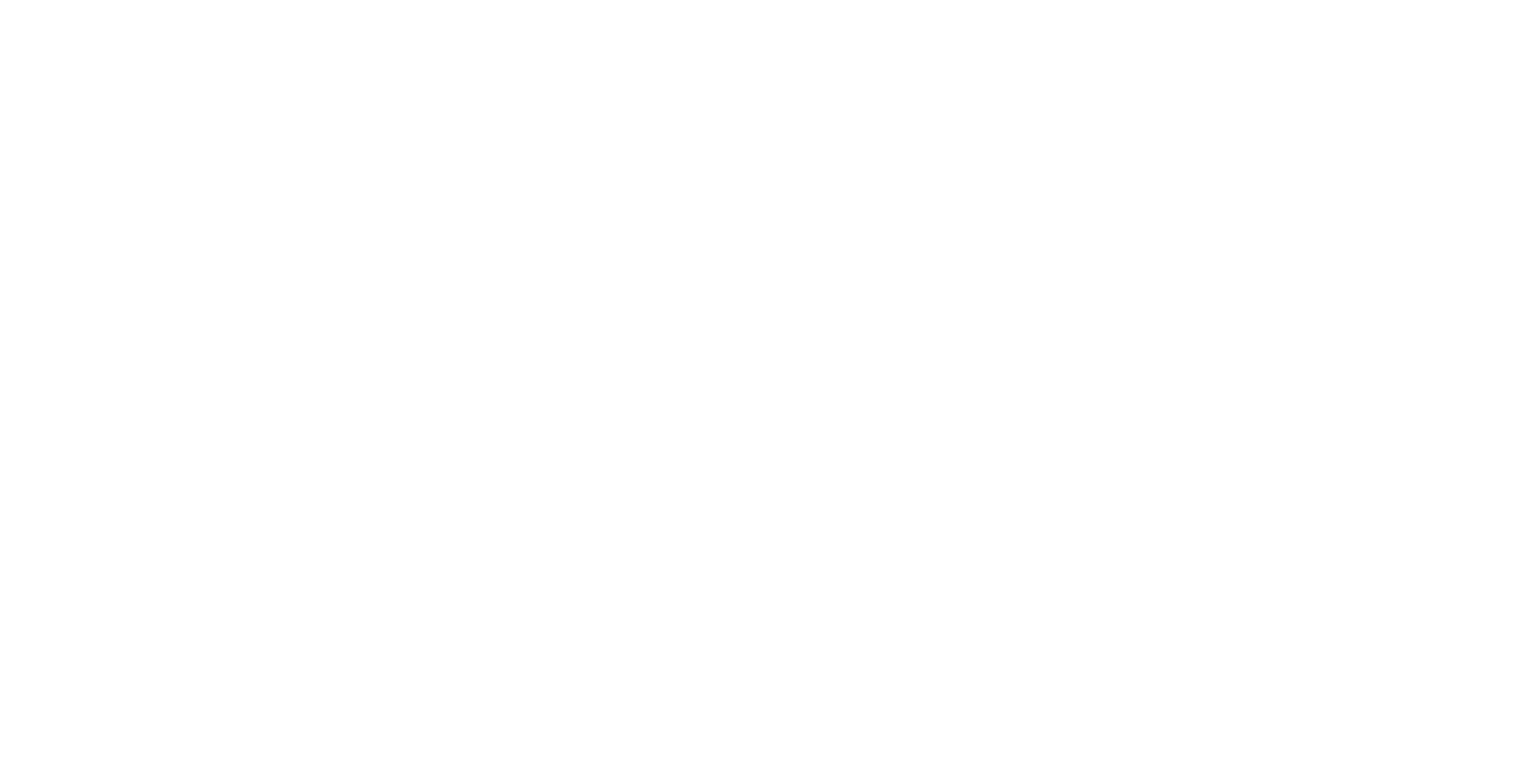
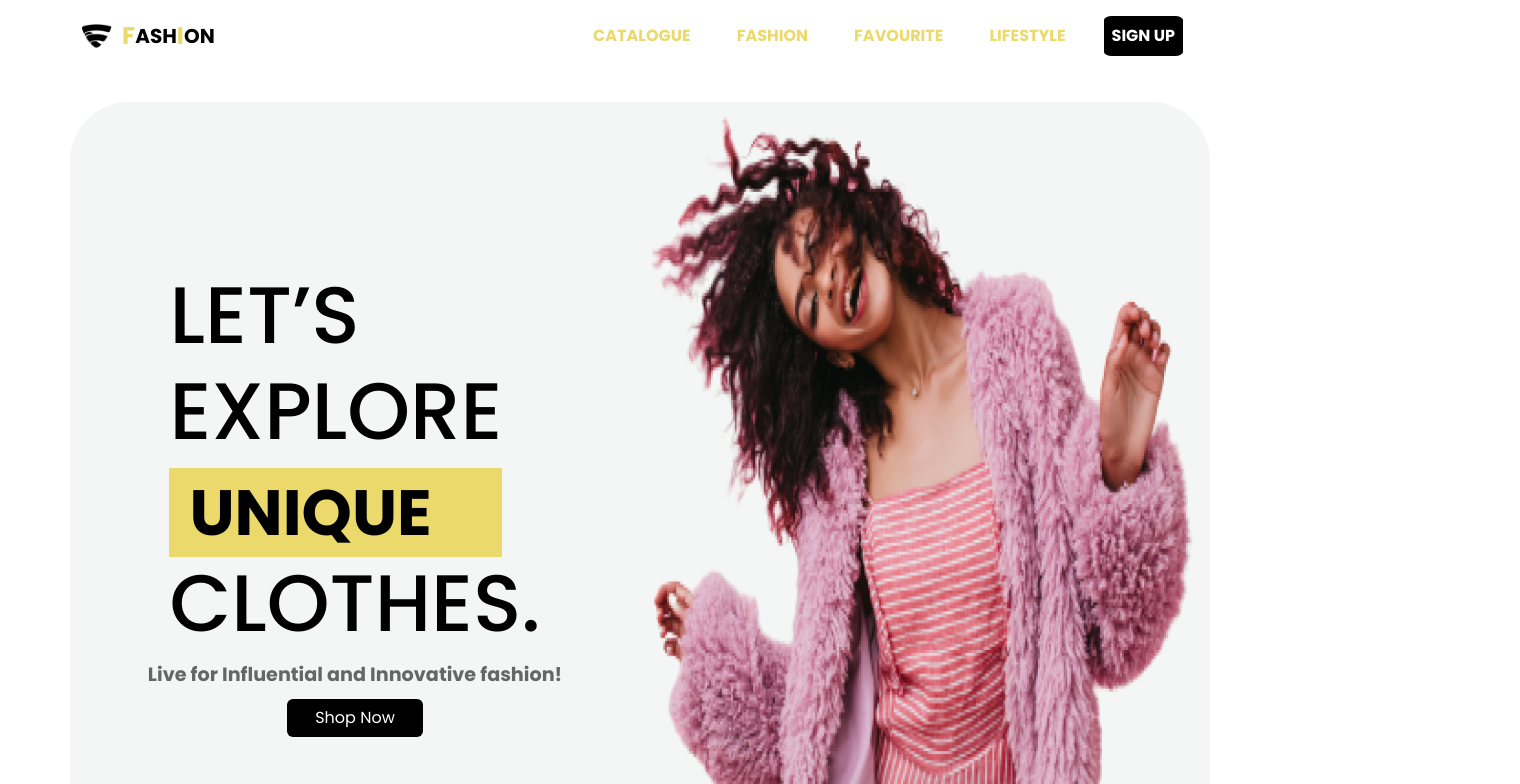
Before and after one commit to Vana65/Fashion-Website, a plain HTML site: page index.html in a window 1280 px wide. Shown: the top 784 px of the page, 1520 px wide, since content can reach past the window. Drawn offline with nearby package versions, Linux system fonts and the light colour scheme.

Commit message:
add navbar and home

```diff
--- a/index.html
+++ b/index.html
@@ -1,5 +1,5 @@
 <!doctype html>
-<head lang="en">
+<body lang="en">
   <head>
     <meta charset="utf-8">
     <meta name="viewport" content="width=device-width, initial-scale=1">
@@ -7,9 +7,80 @@
     <link rel="stylesheet" href="style.css">
     <link href="https://cdn.jsdelivr.net/npm/bootstrap@5.3.3/dist/css/bootstrap.min.css" rel="stylesheet" integrity="sha384-QWTKZyjpPEjISv5WaRU9OFeRpok6YctnYmDr5pNlyT2bRjXh0JMhjY6hW+ALEwIH" crossorigin="anonymous">
     <link  rel="stylesheet" href=  "https://cdnjs.cloudflare.com/ajax/libs/font-awesome/6.6.0/css/all.min.css" >
+    <link rel="preconnect" href="https://fonts.googleapis.com">
+<link rel="preconnect" href="https://fonts.gstatic.com" crossorigin>
+<link href="https://fonts.googleapis.com/css2?family=Poppins:ital,wght@0,100;0,200;0,300;0,400;0,500;0,600;0,700;0,800;0,900;1,100;1,200;1,300;1,400;1,500;1,600;1,700;1,800;1,900&display=swap" rel="stylesheet">
 
 </head>
-  <body>
+</body>
+    <!--start navbar-->
+    <nav id="f" class="navbar">
+        <div class="container-fluid container">
+          <a class="navbar-brand" href="#">
+            <div class="content">
+            <img src="images/Vector.png" alt="Logo" width="30" height="24" class="d-inline-block">
+           <span>F</span>ASH<span>I</span>ON
+        </div>
+          </a>
+      <nav  class="navbar navbar-expand-lg navbar-light bg-white">
+        <button class="navbar-toggler" type="button" data-bs-toggle="collapse" data-bs-target="#navbarNav" aria-controls="navbarNav" aria-expanded="false" aria-label="Toggle navigation">
+          <span class="navbar-toggler-icon"></span>
+        </button>
+        <div class="collapse navbar-collapse" id="navbarNav">
+          <ul class="navbar-nav">
+            <li class="nav-item">
+                <a class="nav-link" href="#">CATALOGUE</a>
+              </li>
+            <li class="nav-item">
+              <a class="nav-link" href="#">FASHION</a>
+            </li>
+            <li class="nav-item">
+              <a class="nav-link" href="#">FAVOURITE</a>
+            </li>
+            <li class="nav-item">
+                <a class="nav-link" href="#">LIFESTYLE</a>
+              </li>
+              <div class="temm">
+              <li class="nav-item">
+                <a class="nav-link" href="#">SIGN UP</a>
+            </div>
+              </li>
+          </ul>
+        </div>
+    </div>
+      </nav>
+    </nav>
+    <!--end navbar-->
+    <!--start home-->
+    <div class="home">
+      <div class="container">
+        <div class="row">
+          <div class="col-6 content">
+            <h1>
+               LET’S
+                <br />
+                EXPLORE
+                 <br />
+                <span>UNIQUE</span>
+                 <br />
+                 CLOTHES.
+                  <br />
+             </h1>
+            <p>Live for Influential and Innovative fashion!</p>
+            <button type="button" class="btn btn-main">Shop Now</button>
+          </div>
+          <div class="col-6">
+            <img
+              src="images/incendiary-fantastically-beautiful-girl-coat-eco-fur-moves-fun-picture-lovely-lady-pink-clothes-removebg-preview 1.png">
+          </div>
+        </div>
+      </div>
+    </div>
+    <div class="box">
 
+      <img src="images/Brands.png" alt="">
+
+    </div>
+    <!--end home-->
     </body>
 </head>
--- a/style.css
+++ b/style.css
@@ -0,0 +1,119 @@
+*{
+    margin: 0;
+    padding: 0;
+    box-sizing: border-box;
+    text-decoration: none;
+    list-style: none;
+    scroll-behavior: smooth;
+    font-family: 'Poppins';
+}
+/*start navbar*/
+#f {
+    background-color: white;
+}
+
+.navbar-brand {
+    display: flex;
+    align-items: center;
+    text-decoration: none;
+    color: #000;
+}
+
+ .content {
+    display: flex;
+    align-items: center;
+    font-weight: bold;
+
+}
+  .content img {
+    margin-right: 10px;
+}
+.content span {
+    font-size: 1.5rem;
+    font-weight: bold;
+     color: #EBD96B;
+
+}
+.navbar-nav .nav-item .nav-link {
+    color:#EBD96B ;
+    font-weight: 500;
+    margin: 0 15px;
+    transition: color 0.7s;
+    font-weight: bold;
+}
+.navbar-nav .nav-item .nav-link:hover {
+    color:#000 ;
+    border-bottom: 2px solid  ;
+    transition: color 0.7s;
+}
+
+ .temm .nav-item .nav-link {
+    color: white !important;
+    background-color: #000;
+    border-radius: 10%;
+}
+/*end navbar*/
+/*start home*/
+.home .container {
+    background: #f4f6f5;
+    height: 100vh;
+    border-radius: 59px;
+    width: 1150px;
+    margin-top: 30px;
+    gap: 0px;
+    opacity: 0px;
+    justify-content: center;
+    align-items: center;
+  }
+
+  .home .container .row .content h1  {
+    font-size: 5rem;
+    line-height: 1.2;
+    margin: 0;
+    color: #000;
+  }
+  .home .container .row .content p{
+    font-size: 1.2rem;
+    margin: 10px 0;
+    color: #666;
+  }
+  .home .container .row .content h1 span{
+    background-color: #EBD96B !important;
+    font-size: 4rem;
+    line-height: 1.2;
+    margin: 0px;
+    color: #000;
+    padding-left: 20px;
+    padding-right: 70px;
+  }
+
+  .home .content {
+    display: flex;
+    justify-content: center;
+    flex-direction: column;
+
+  }
+  .home .container img {
+    width: 100%;
+    height: 100vh;
+    top: 232px;
+    left: 500px;
+    gap: 0px;
+    opacity: 0px;
+  }
+  .btn-main {
+    background-color:  #000  !important;
+     color: white !important;
+    width: 25%;
+    margin: 0 20px;
+  padding: 20px;
+
+  }
+.box img{
+    margin-top: 40px;
+    margin-bottom: 40px;
+    width: 1520px;
+    padding-left: 0px;
+    padding-right: 0px;
+}
+/*end home*/
```
Also changed, not shown: images/Brands.png (added), images/Rectangle 2.png (added), images/Star 10.png (added), images/Star 11.png (added), images/Star 12.png (added).
